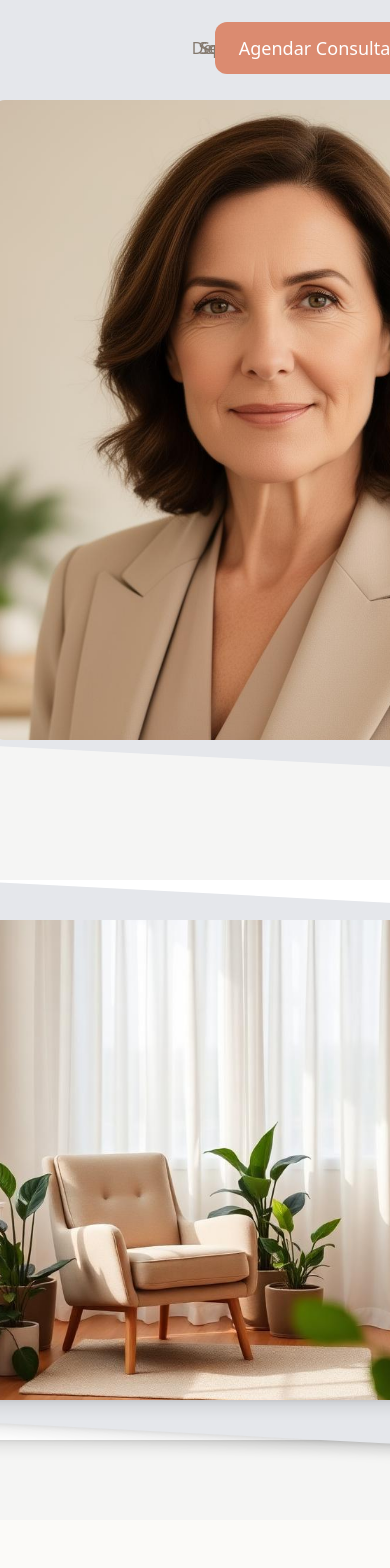
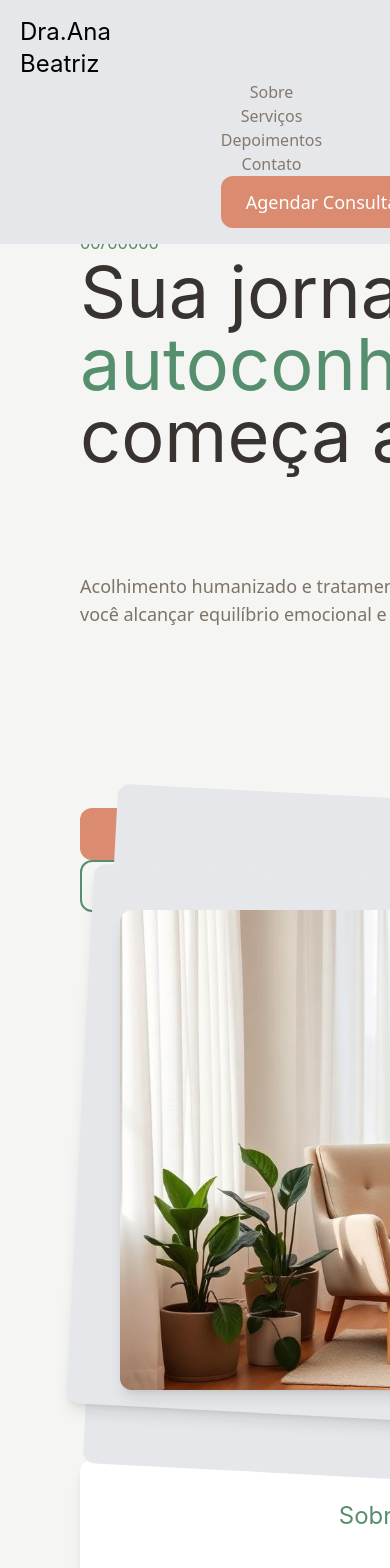
Before and after one commit to jaumm0/Page-psicologa-freela, a React (Vite) app: page / in a window 390 px wide. Shown: the top 1568 px of the page. Built offline with nearby package versions, Linux system fonts and the light colour scheme.

Commit message:
arrumando erro

```diff
--- a/src/components/Feadback.jsx
+++ b/src/components/Feadback.jsx
@@ -3,9 +3,9 @@ import star from "./Assets/star.png";
 
 function Feadback() {
   return (
-    <section id="Feadback" className="grid grid-rows-1 place-items-center bg-feadbackBg">
+    <section id="Feadback" className="grid lg:grid-rows-1 place-items-center bg-feadbackBg">
       <section>
-        <div className="grid grid-rows-3 w-full px-10 py-10 place-items-center">
+        <div className="grid lg:grid-rows-3 md:grid-rows-3 sm:grid-rows-1 w-full px-10 py-10 place-items-center">
           <span className="text-textmain font-cormorant font-medium text-2xl">
             Depoimentos
           </span>
@@ -20,7 +20,7 @@ function Feadback() {
         </div>
       </section>
 
-      <ul className="grid grid-cols-3 bg-Servicesbg w-full px-20 py-20 gap-10 place-items-center">
+      <ul className="grid lg:grid-cols-3 md:grid-cols-3 sm:grid-cols-2 bg-Servicesbg w-full px-20 py-20 gap-10 place-items-center">
         <li className="w-100 h-60 rounded-xl bg-whitecream px-5 hover:scale-x-105 hover:scale-y-105 transition-all duration-150 shadow-xl">
           <span className="bg-bgIcon rounded-full w-10 h-10 flex justify-center items-center mt-5 mb-5">
             <img className="" src={star} alt="" />
--- a/src/components/Footer.jsx
+++ b/src/components/Footer.jsx
@@ -3,7 +3,7 @@ import React from "react";
 function Footer (){
     return(
         <div className="bg-bgFooter text-white w-full h-50 flex items-center justify-center">
-            <section className="grid grid-cols-3">
+            <section className="grid lg:grid-cols-3 md:cols-3 sm:grid-2">
                 <div className="w-100">
                     <p className="py-5" >Dra. Ana Beatriz</p>
                     <span>© 2026 Todos os direitos reservados.</span>
--- a/src/components/Header.jsx
+++ b/src/components/Header.jsx
@@ -4,7 +4,7 @@ function Header (){
     return(
         <div id="Header">
             <header
-            className="grid grid-cols-2 py-4 px-5 gap bg-gray-200 z-10 position fixed place-items-center"
+            className="grid lg:grid-cols-2 md:grid-cols-2 sm:grid-cols-1 py-4 px-5 gap bg-gray-200 z-10 position fixed place-items-center"
             >
                 <h2
                 className="text-2xl pr-123 font-xl font-cormorant   "
@@ -12,7 +12,7 @@ function Header (){
                     <a href="#Header">Dra.Ana Beatriz</a>
                 </h2>
                 <ul
-                className="grid grid-cols-5 text-md font-inter font-medium place-items-center pr-25 pl-5 >"
+                className="grid lg:grid-cols-5 md:grid-cols-5 sm:grid-rows-1 text-md font-inter font-medium place-items-center pr-25 pl-5 >"
                 >
                     <li
                     className="text-ulheader hover:text-hovertxt transition duration-200"
--- a/src/components/Info.jsx
+++ b/src/components/Info.jsx
@@ -5,7 +5,7 @@ function Info (){
     return(
         <section id="Sobre"
 
-        className="grid grid-cols-2 w-full px-20 py-20 gap-10 place-items-center pr-10"
+        className="grid lg:grid-cols-2 md:grid-cols-2 sm:grid-cols-1 w-full px-20 py-20 gap-10 place-items-center pr-10"
         >
             <div
             className="rotate-3 bg-gray-200 w-160 h-135  place-items-center flex justify-center items-center rounded-xl shadow-lg "
@@ -17,7 +17,7 @@ function Info (){
                 alt="" />
             </div>
             <aside
-            className="grid grid-rows-3 bg-white w-160 h-140 px-10 py-10 place-items-center rounded-xl shadow-lg"
+            className="grid lg:grid-rows-3 md:grid-rows-3 sm:grid-rows-1 bg-white w-160 h-140 px-10 py-10 place-items-center rounded-xl shadow-lg"
             >
                 <span
                 className="text-textmain font-cormorant font-z text-2xl h-10 mb-20  ">
@@ -49,7 +49,7 @@ function Info (){
                     </li>
                 </ul>
                 <ul
-                className="font-inter font-medium text-ulheader text-justify grid grid-cols-3 gap-20 text-sm w-120 h-10 place-self-center place-items-center">
+                className="font-inter font-medium text-ulheader text-justify grid lg:grid-cols-3 md:grid-cols-3 sm:grid-cols-1 gap-20 text-sm w-120 h-10 place-self-center place-items-center">
                     <li
                     className="bg-bgIcon h-8 flex justify-center text-textmain items-center w-40 rounded-xl shadow-lg "
                     >
--- a/src/components/Main.jsx
+++ b/src/components/Main.jsx
@@ -7,9 +7,9 @@ function Main (){
     return(
         <div>
             <div
-            className="grid grid-cols-2 w-full h-180 bg-mainbg px-10 pt-20 ">
+            className="grid lg:grid-cols-2 md:grid-cols-2 sm:grid-cols-1 w-full h-180 bg-mainbg px-10 pt-20 ">
             <section
-            className="grid grid-cols-1 grid-rows-5 pt-10 w-190 h-180 px-10"
+            className="grid lg:grid-cols-1 md:grid-rows-5 sm:grid-rows-2 pt-10 w-190 h-180 px-10"
             >
                 <span
                 className="text-textmain pt-20 font-medium text-lg place-self-center pr-94"
@@ -33,7 +33,7 @@ function Main (){
                     você alcançar equilíbrio emocional e qualidade de vida.
                 </p>
                 <section
-                className="grid grid-cols-2 py-20"
+                className="grid lg:grid-cols-2 md:grid-cols-2 sm:grid-cols-2 py-20"
                 >
                     <button
                     className="font-medium text-lg w-80 h-13 text-white hover:bg-hoverBtn rounded-xl bg-buttonp cursor-pointer"
@@ -46,7 +46,7 @@ function Main (){
                         Conhecer Mais
                     </button>
                     <ul
-                    className="grid grid-cols-3 py-10 w-150 place-items-center divide-x-1 border-ulheader"
+                    className="grid lg:grid-cols-3 md:grid-cols-3 sm:cols-0 py-10 w-150 place-items-center divide-x-1 border-ulheader"
                     >
                         <li
                         className="place-items-center pr-5"
@@ -89,18 +89,18 @@ function Main (){
                     className="place-self-center h-full  "
                     >
                         <section
-                        className="grid grid-cols-1 bg-gray-200 -z-10 rotate-3 w-160 h-170 rounded-xl"
+                        className="grid lg:grid-cols-1 md:grid-cols-1 sm:grid-cols-2 bg-gray-200 -z-10 rotate-3 w-160 h-170 rounded-xl"
 
                         >
                         <img
-                        className="w-140 h-160 object-cover object-[50%_50%] -z-10 rounded-xl rotate-357 place-self-center  "
+                        className="lg:w-140 md:w-120 sm:w-full lg:h-160 md:h-140 sm:h-auto object-cover object-[50%_50%] -z-10 rounded-xl rotate-357 place-self-center"
                         src={Assets} alt="" />
 
                         </section>
                     </aside>
             </div>
 
-                <section className="grid grid-cols-2 w-60 h-20 items-center position relative bottom-10 left-180 rounded-xl shadow-xl bg-white">
+                <section className="grid lg:grid-cols-2 md:grid-cols-2 sm:grid-cols-1 w-60 h-20 items-center position relative bottom-10 left-180 rounded-xl shadow-xl bg-white">
                     {/* Esquerda - Green Heart Centralizado */}
                     <div className="flex justify-center items-center ">
 
--- a/src/components/Services.jsx
+++ b/src/components/Services.jsx
@@ -9,11 +9,11 @@ import statusbar from "./Assets/sparkles.png";
 function Services (){
     return(
         <section id="Services"
-        className="grid grid-rows-1 place-items-center bg-Servicesbg"
+        className="grid lg:grid-rows-1 place-items-center bg-Servicesbg"
         >
             <section>
             <div
-            className="grid grid-rows-3 w-full px-10 py-10 place-items-center"
+            className="grid lg:grid-rows-3 md:grid-rows-3 sm:grid-rows-1 w-full px-10 py-10 place-items-center"
             >
                 <span
                 className="text-textmain font-cormorant font-medium text-2xl"
@@ -34,7 +34,7 @@ function Services (){
             </div>
         </section>
             <ul
-            className="grid grid-cols-3 bg-Servicesbg w-full px-20 py-20 gap-10 place-items-center"
+            className="grid lg:grid-cols-3 md:grid-cols-3 sm:grid-cols-2 bg-Servicesbg w-full px-20 py-20 gap-10 place-items-center"
             >
                 <li
                 className="w-100 h-60 rounded-xl bg-whitecream px-5 hover:scale-x-105 hover:scale-y-105 transition-all duration-150 ">
```
Also changed, not shown: src/components/Contact.jsx (+4 -4 lines).
